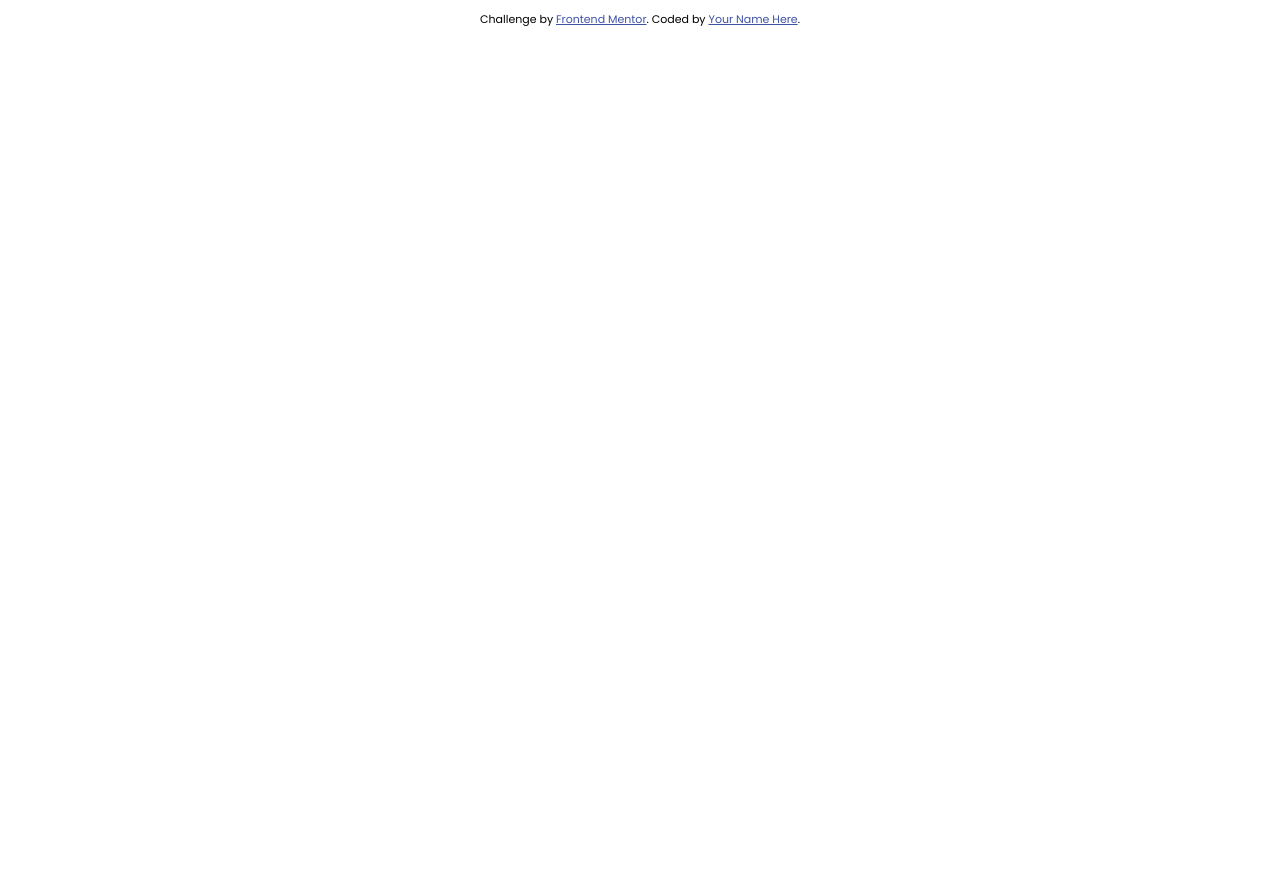
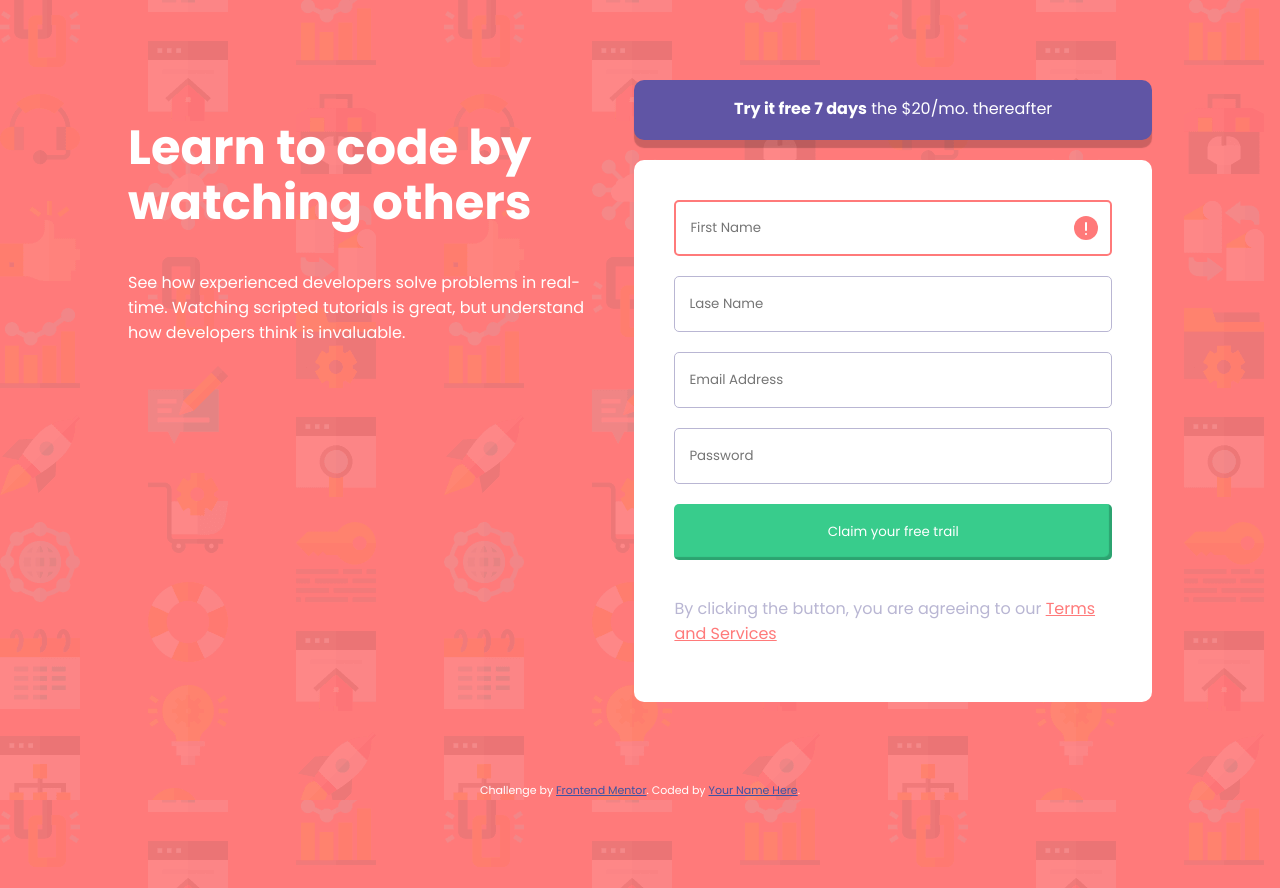
Before and after one commit to matthcarson01/frontend-mentor-signup-form, a website: page index.html in a window 1280 px wide. Before the commit the page ends 800 px from the top, so only its background shows below. Drawn offline with Linux system fonts and the light colour scheme.

Commit message:
added html mark up and css

```diff
--- a/index.html
+++ b/index.html
@@ -11,7 +11,35 @@
 </head>
 <body>
   <main>
-
+    <section class="copy">
+      <h1>Learn to code by watching others</h1>
+      <p>See how experienced developers solve problems in real-time. Watching scripted tutorials is great, but understand how developers think is invaluable.</p>
+    </section>
+    <section class="signUp">
+      <div class="alert">
+        <p><em>Try it free 7 days</em> the $20/mo. thereafter</p>
+      </div>
+      <form class="form" id="form">
+        <div class="form-controll error">
+          <input type="text" id="firstName" placeholder="First Name"/>
+          <img src="/images/icon-error.svg" alt="">
+        </div>
+        <div class="form-controll">
+          <input type="text" id="lastName" placeholder="Lase Name"/>
+          <img src="/images/icon-error.svg" alt="">
+        </div>
+        <div class="form-controll">
+          <input type="email" id="email" placeholder="Email Address"/>
+          <img src="/images/icon-error.svg" alt="">
+        </div>
+        <div class="form-controll">
+          <input type="password" id="password" placeholder="Password"/>
+          <img src="/images/icon-error.svg" alt="">
+        </div>
+        <button>Claim your free trail</button>
+        <p class="terms">By clicking the button, you are agreeing to our <a href="#">Terms and Services</a href="#"></p>
+      </form>
+    </section>
   </main>
   <footer>
     <p class="attribution">
--- a/style.css
+++ b/style.css
@@ -8,11 +8,111 @@
     /* Neutral */
     --darkBlue: hsl(249, 10%, 26%);
     --grayishBlue: hsl(246, 25%, 77%);
+
 }
-body{
+body {
+    box-sizing: border-box;
+    background: var(--red) url('/images/bg-intro-desktop.png');
+    color: white;
+    height: 100vh;
     font-size: 16px;
     font-family: 'Poppins', sans-serif;
 }
+main {
+    margin: 10vh auto;
+    max-width: 80vw;
+    display: grid;
+    gap:20px;
+    grid-template-areas: "copy signup";
+    grid-auto-flow: column;
+    /* grid-template-columns: auto auto;
+    grid-template-rows: auto; */
+}
+
+/* copy section */
+
+.copy{
+    max-width: 38vw;
+    grid-area: copy;
+}
+.copy h1{
+    font-size: 3rem;
+    line-height: 3.4375rem;
+}
+/* signup section */
+.signUp {
+    grid-area: signup;
+    display: grid;
+    grid-template-rows: 60px 1fr;
+    gap:20px;
+}
+/* alert */
+.alert{
+    background: var(--blue);
+    border-radius: 10px;
+    box-shadow: 0px 8px 1px rgba(0,0,0,0.2);
+    /* padding-top: 10px;
+    padding-bottom: 10px; */
+    text-align: center;
+}
+.alert em{
+    font-style: normal;
+    font-weight: 700;
+}
+/* form */
+.form {
+    background: #FFFFFF;
+    border-radius: 10px;
+    padding: 40px;
+    display: grid;
+    grid-template-columns: auto;
+    grid-template-rows: repeat(5,56px) auto;
+    gap:20px;
+}
+
+.form-controll{
+    box-sizing: border-box;
+    border: 1px solid var(--grayishBlue);
+    border-radius: 5px;
+    overflow: hidden;
+    width:100%;
+    display: grid;
+    grid-template-columns: auto 24px;
+    align-items: center;
+    padding-left:12px;
+    padding-right:12px;
+}
+.form-controll input {
+    border:none;
+    font-family: inherit;
+    height: 100%;
+}
+.form-controll img {
+    visibility: hidden;
+}
+.form-controll.error {
+    border-color: var(--red);
+    border-width: 2px;
+}
+.form-controll.error img {
+    visibility: visible;
+}
+
+.form button {
+    background: var(--green);
+    font-family: inherit;
+    color:inherit;
+    border:none;
+    border-radius: 5px;
+    box-shadow: inset -3px -3px 1px rgba(0,0,0,0.2);
+}
+.terms{
+    color: var(--grayishBlue)
+}
+.terms a{
+    color: var(--red)
+}
+/* Attribution */
 .attribution {
     font-size: 11px;
     text-align: center;
@@ -20,3 +120,15 @@ body{
 .attribution a {
     color: hsl(228, 45%, 44%);
 }
+
+@media (max-width:800px){
+    body{
+        background: var(--red) url('/images/bg-intro-mobile.png');
+        text-align: center;
+    }
+    main{
+        grid-template-areas:
+            "copy""signUp";
+        grid-template-columns: auto;
+    }
+}
```
